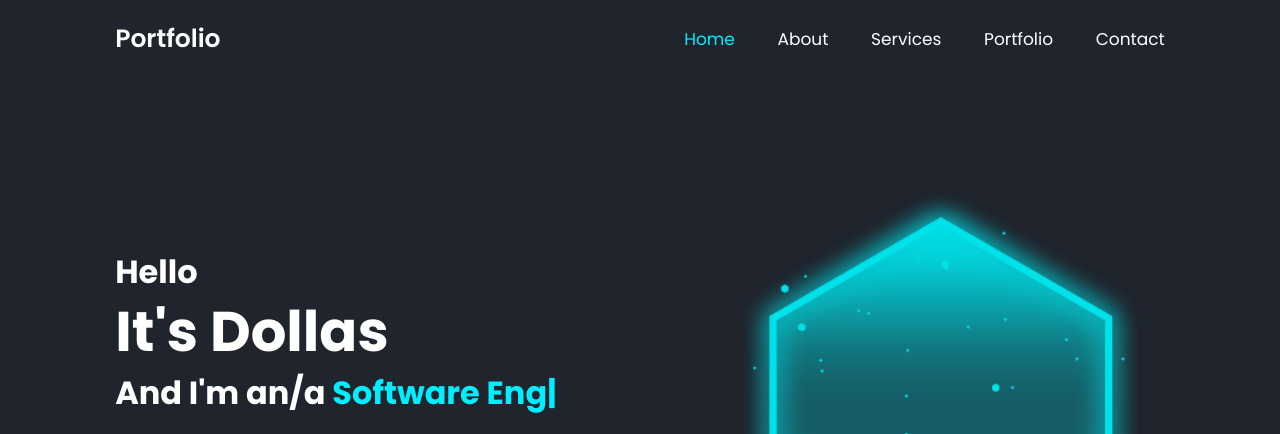
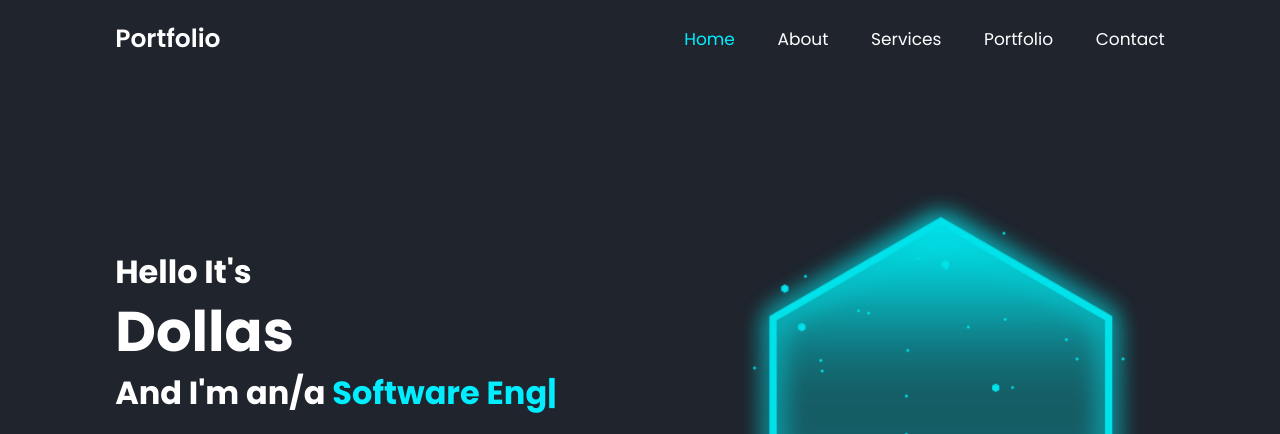
Before and after one commit to D01145/D01145.github.io, a plain HTML site: page index.html in a window 1280 px wide. Shown: the top 434 px of the page. Drawn offline with nearby package versions, Linux system fonts and the light colour scheme.

Commit message:
Update index.html

```diff
--- a/index.html
+++ b/index.html
@@ -35,8 +35,8 @@
     <!-- home section design-->
     <section class="home" id="home">
         <div class="home-content">
-            <h3> Hello</h3>
-            <h1>It's Dollas</h1>
+            <h3> Hello It's</h3>
+            <h1>Dollas</h1>
             <h3>And I'm an/a <span class="multiple-text"></span></h3>
             <p>Lorem ipsum dolor sit amet consectetur adipisicing elit. Eum quasi, natus
                 quia aperiam ea vitae pariatur.</p>
```
